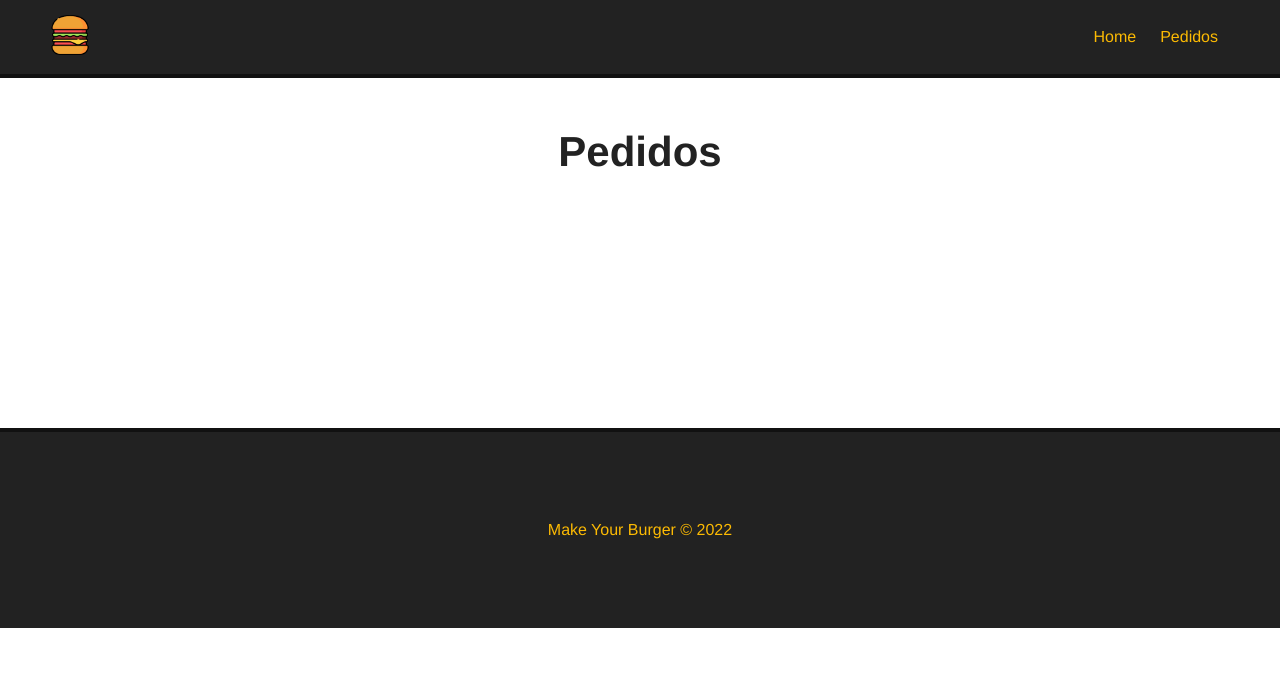
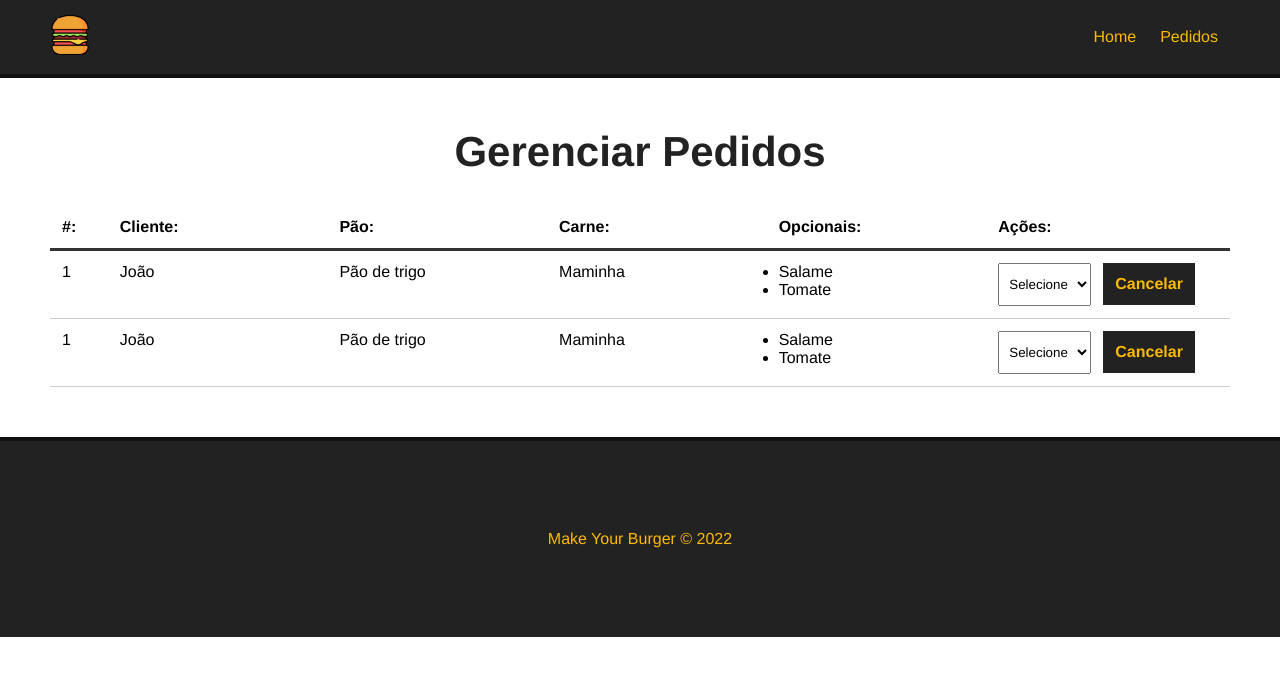
Before and after one commit to JLira/HamburgerDelivery, a Vue app: page /pedidos in a window 1280 px wide. Shown: the top 676 px of the page. Built offline with nearby package versions, Linux system fonts and the light colour scheme.

Commit message:
chore: Vue - 28 Creating order screen

```diff
--- /dev/null
+++ b/src/components/Dashboard.vue
@@ -0,0 +1,116 @@
+<template>
+  <div id="burger-table">
+    <div>
+      <div id="burger-table-heading">
+        <div class="order-id">#:</div>
+        <div>Cliente:</div>
+        <div>Pão:</div>
+        <div>Carne:</div>
+        <div>Opcionais:</div>
+        <div>Ações:</div>
+      </div>
+    </div>
+    <div id="burger-table-rows">
+      <div class="burger-table-row">
+        <div class="order-number">1</div>
+        <div>João</div>
+        <div>Pão de trigo</div>
+        <div>Maminha</div>
+        <div>
+          <ul>
+            <li>Salame</li>
+            <li>Tomate</li>
+          </ul>
+        </div>
+        <div>
+          <select name="status" class="status">
+            <option value="">Selecione</option>
+          </select>
+          <button class="delete-btn">Cancelar</button>
+        </div>
+      </div>
+      <div class="burger-table-row">
+        <div class="order-number">1</div>
+        <div>João</div>
+        <div>Pão de trigo</div>
+        <div>Maminha</div>
+        <div>
+          <ul>
+            <li>Salame</li>
+            <li>Tomate</li>
+          </ul>
+        </div>
+        <div>
+          <select name="status" class="status">
+            <option value="">Selecione</option>
+          </select>
+          <button class="delete-btn">Cancelar</button>
+        </div>
+      </div>
+    </div>
+  </div>
+</template>
+
+<script>
+export default {
+  name: "Dashboard",
+};
+</script>
+
+<style scoped>
+#burger-table {
+  max-width: 1200px;
+  margin: 0 auto;
+}
+
+#burger-table-heading,
+#burger-table-rows,
+.burger-table-row {
+  display: flex;
+  flex-wrap: wrap;
+}
+
+#burger-table-heading {
+  font-weight: bold;
+  padding: 12px;
+  border-bottom: 3px solid #333;
+}
+
+#burger-table-heading div,
+.burger-table-row div {
+  width: 19%;
+}
+
+.burger-table-row {
+  width: 100%;
+  padding: 12px;
+  border-bottom: 1px solid #ccc;
+}
+
+#burger-table-heading .order-id,
+.burger-table-row .order-number {
+  width:5%;
+}
+
+select {
+  padding: 12px 6px;
+  margin-right: 12px;
+}
+
+.delete-btn {
+  background-color: #222;
+  color: #fcba03;
+  font-weight: bold;
+  border: 2px solid #222;
+  padding: 10px;
+  font-size: 16px;
+  margin: 0 auto;
+  cursor: pointer;
+  transition: 0.5s;
+}
+
+.delete-btn:hover {
+  background-color: transparent;
+  color: #222;
+}
+</style>
--- a/src/views/Pedidos.vue
+++ b/src/views/Pedidos.vue
@@ -1,5 +1,17 @@
 <template>
   <div class="main-Container">
-    <h1>Pedidos</h1>
+    <h1>Gerenciar Pedidos</h1>
+    <Dashboard />
   </div>
 </template>
+
+<script>
+import Dashboard from "../components/Dashboard.vue";
+
+export default {
+  name: "Pedidos",
+  components: {
+    Dashboard,
+  },
+};
+</script>
```
